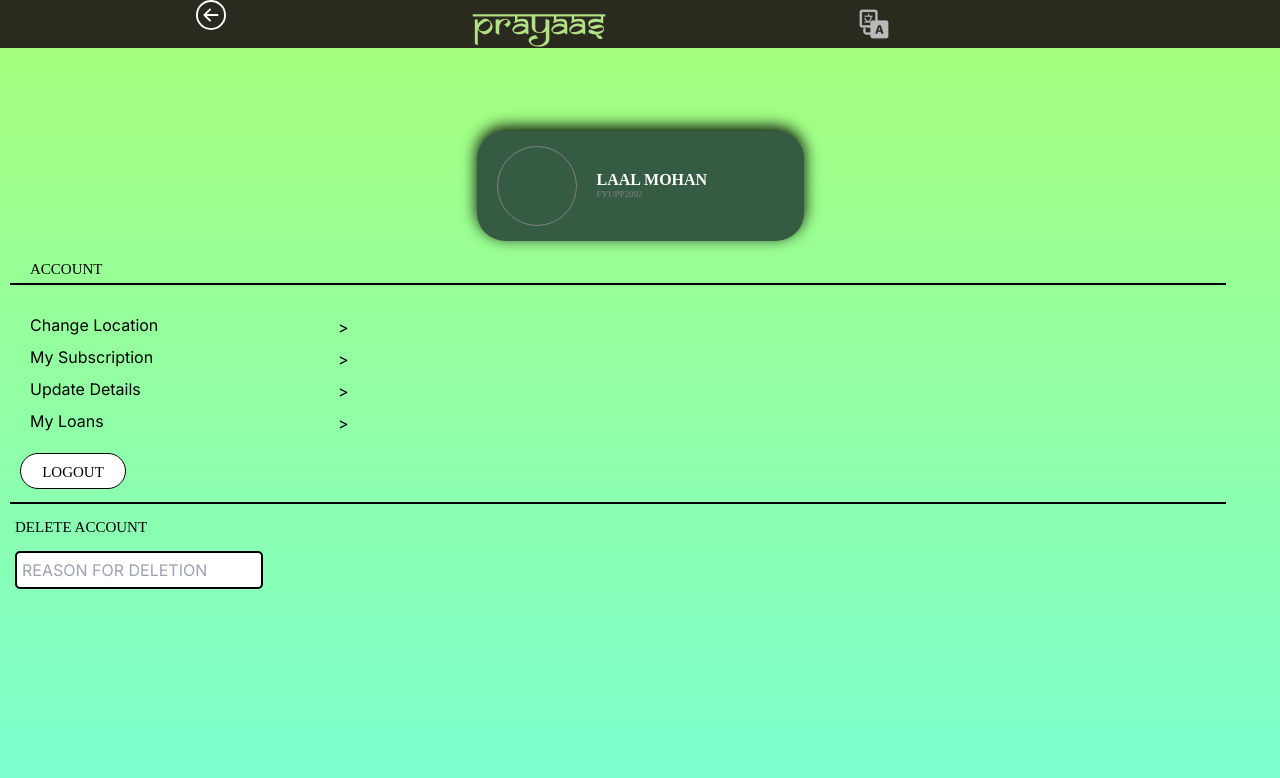
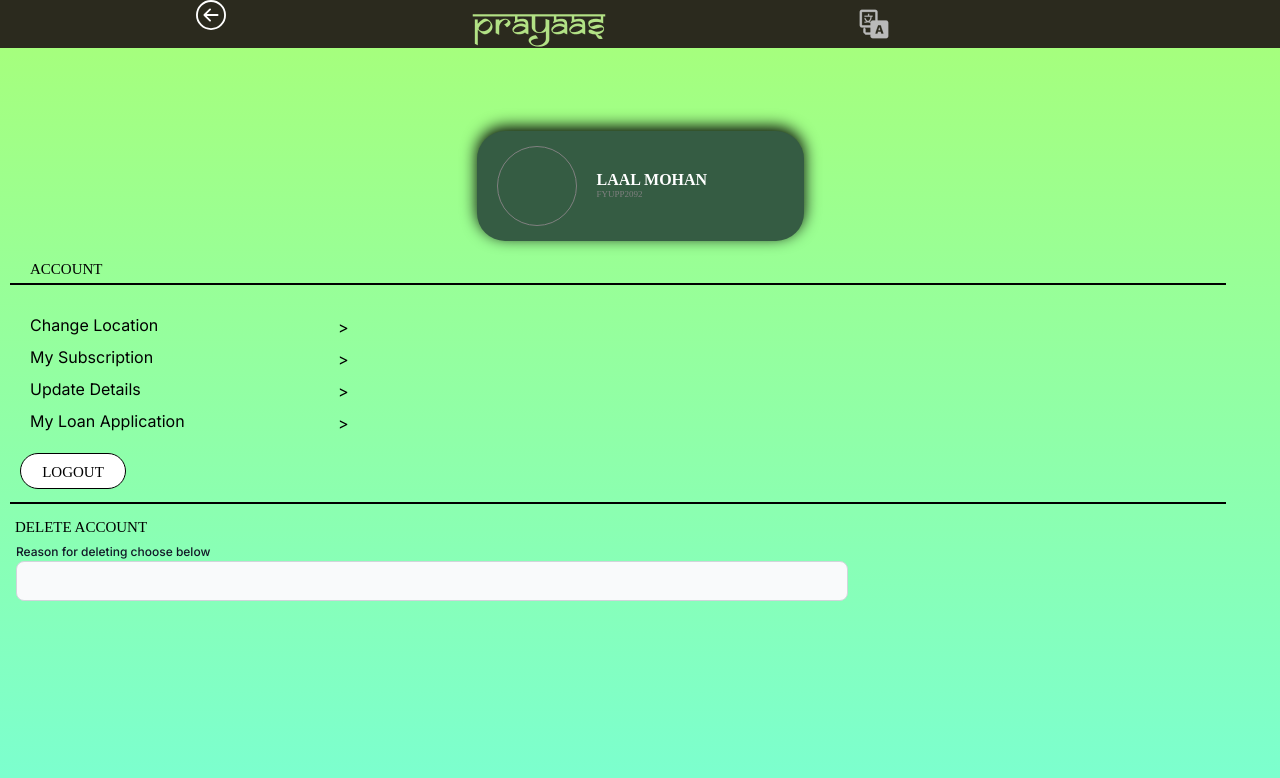
Before and after one commit to HackForChange23/36_PixelPundit_Prayaas, a Next.js app in the folder client/: page /profile in a window 1280 px wide. Shown: the top 778 px of the page. Built offline with nearby package versions, Linux system fonts and the light colour scheme; a web font is replaced by a local one.

Commit message:
back button functional

```diff
--- a/client/app/landingpage/page.jsx
+++ b/client/app/landingpage/page.jsx
@@ -6,8 +6,8 @@ import CenterCont from '@/components/CenterCont';
 import Navbar from '@/components/Navbar';
 import StaticCarousel from '@/components/StaticCarousel';
 import { scheme1 } from '../assets/assets';
-import { scheme2 } from '../assets/assets';
-import { scheme3 } from '../assets/assets';
+// import { scheme2 } from '../assets/assets';
+// import { scheme3 } from '../assets/assets';
 import {scheme2, scheme3, scheme4}  from "../assets/assets";
 import Image from 'next/image';
 const landingpage = () => {
--- a/client/app/profile/page.jsx
+++ b/client/app/profile/page.jsx
@@ -1,7 +1,9 @@
+'use client';
 import React from 'react'
 import AppBar from "@/components/AppBar";
 import "../profile/profile.css";
 import { AiFillFileText } from "react-icons/ai";
+import { Select, Option } from "@material-tailwind/react";
 
 const profile = () => {
 
@@ -27,12 +29,29 @@ const profile = () => {
              <div className='out mb-3 '><div className='option_name '>Change Location</div><div>&gt;</div></div>
              <div className='out mb-3 '><div className='option_name'>My Subscription</div><div>&gt;</div></div>
              <div className='out mb-3'><div className='option_name'>Update Details</div><div>&gt;</div></div>
-             <div className='out mb-3'><div className='option_name'>My Loans</div><div>&gt;</div></div>
+             <div className='out mb-3'><div className='option_name'>My Loan Application</div><div>&gt;</div></div>
           </div>
           <button className='btn typo'>LOGOUT</button>
           <div className='w-[95%] ml-[10px] mt-[5px] bg-black h-[2px]'></div>
           <div className='typo del'>DELETE ACCOUNT</div>
-          <input type="text" placeholder='REASON FOR DELETION'/>
+          <div className="w-[65%]">
+            <label
+              for="first_name"
+              className="ml-4 mt-2 block mb-[1px] text-xs font-medium text-gray-900"
+            >
+              Reason for deleting choose below
+            </label>
+            {/* <CenterCont> */}
+            <Select
+              color="blue"
+              className="ml-4 bg-gray-50 border border-gray-300 text-gray-900 text-sm rounded-lg h-10 flex items-center justify-center"
+            >
+              <Option>not a farmer anyomore </Option>
+              <Option>didnt like it </Option>
+
+            </Select>
+            {/* </CenterCont> */}
+          </div>
         </div>
       </div>
     </div>
--- a/client/components/AppBar.jsx
+++ b/client/components/AppBar.jsx
@@ -4,15 +4,17 @@ import {BsArrowLeftCircle} from 'react-icons/bs'
 import {prayaas} from "../app/assets/assets"
 import { google_translate } from '../app/assets/assets'
 import Link from 'next/link';
+import {useRouter} from 'next/navigation';
 
 
 
 const AppBar = ({ link = '/' }) => {
+  const router=useRouter();
   return (
     <div className="flex w-[100%] h-12 bg-[#2B2A1E]">
       <div className='flex justify-center h-10 w-[33%] text-white text-3xl'>
         <Link href={link}>
-          <BsArrowLeftCircle className="backbtn self-center" />
+          <BsArrowLeftCircle className="backbtn self-center" onClick={()=>router.back()}/>
         </Link>
       </div>
       <Image src={prayaas} alt='logo' />
--- a/client/components/Navbar.jsx
+++ b/client/components/Navbar.jsx
@@ -13,7 +13,7 @@ const Navbar = () => {
   return (
     <div className="navbar">
          <div className="home">
-          <Link href="">
+          <Link href="/landingpage">
             <CenterCont>
               <Image className="homelogo" src={home} alt='logo' />
             </CenterCont>
@@ -56,7 +56,7 @@ const Navbar = () => {
           </CenterCont>
         </div>
         <div className="profile">
-          <Link href="">
+          <Link href="/profile">
             <CenterCont>
               <Image className="homelogo" src={profile} alt='logo' />
             </CenterCont>
```
Also changed, not shown: 1 other file (tests, documents, lock files or other folders).
